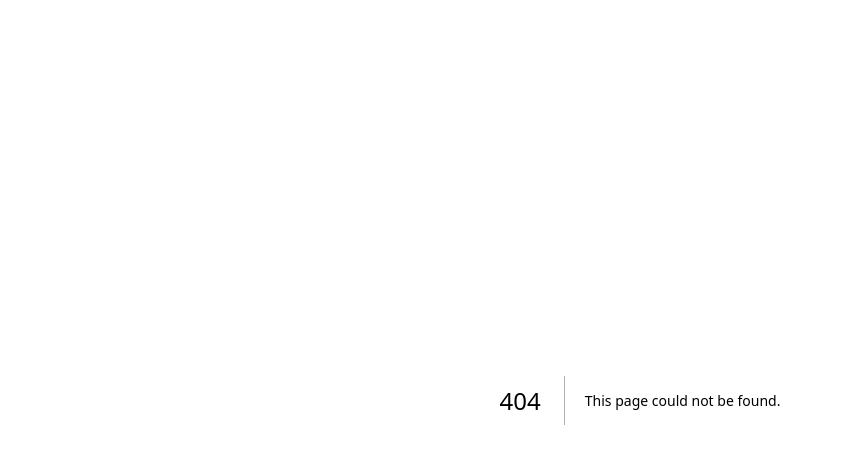
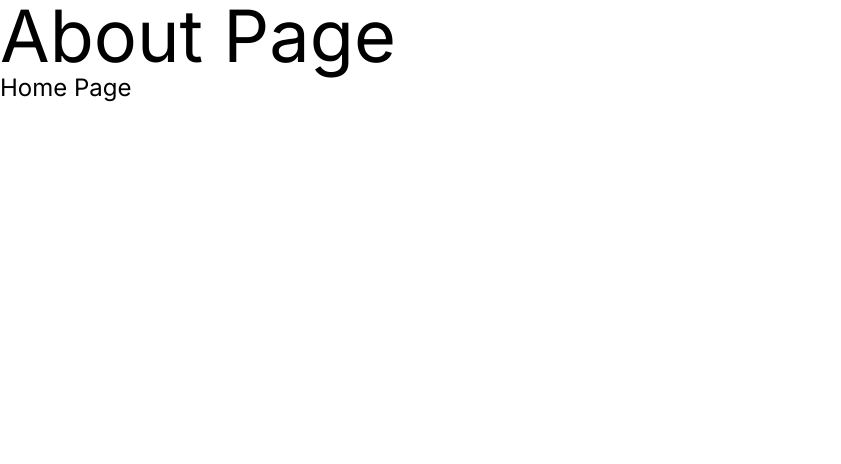
Before and after one commit to creativeloc/nextjs-tutorial, a Next.js app: page /about in a window 1280 px wide. Before the commit this address had no page. Shown: the top 464 px of the page, without its empty margins (0-841 px from the left). Built offline with nearby package versions, Linux system fonts and the light colour scheme.

Commit message:
inro to Link functionality

```diff
--- /dev/null
+++ b/app/about/page.js
@@ -0,0 +1,13 @@
+import Link from "next/link"
+
+const AboutPage = () => {
+  return (
+    <div>
+      <h1 className="text-7xl">About Page</h1>
+      <Link href="/" className="text-2xl">
+        Home Page
+      </Link>
+    </div>
+  )
+}
+export default AboutPage
--- a/app/page.js
+++ b/app/page.js
@@ -1,7 +1,12 @@
+import Link from "next/link"
+
 const HomePage = () => {
   return (
     <div>
-      <h1 className="text-7xl">Home Page</h1>
+      <h1 className="text-7xl">HomePage</h1>
+      <Link href="/about" className="text-2xl">
+        About Page
+      </Link>
     </div>
   )
 }
```
